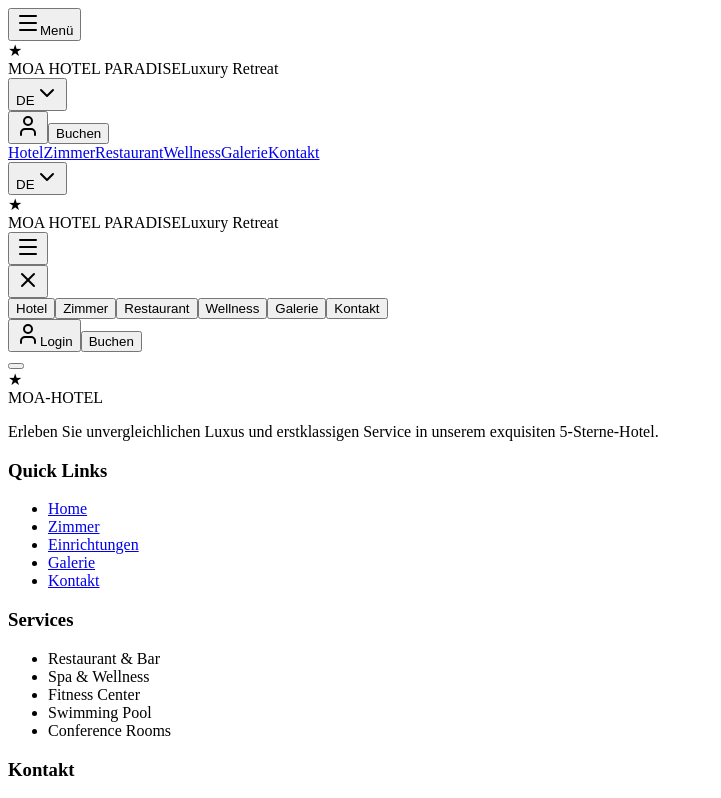
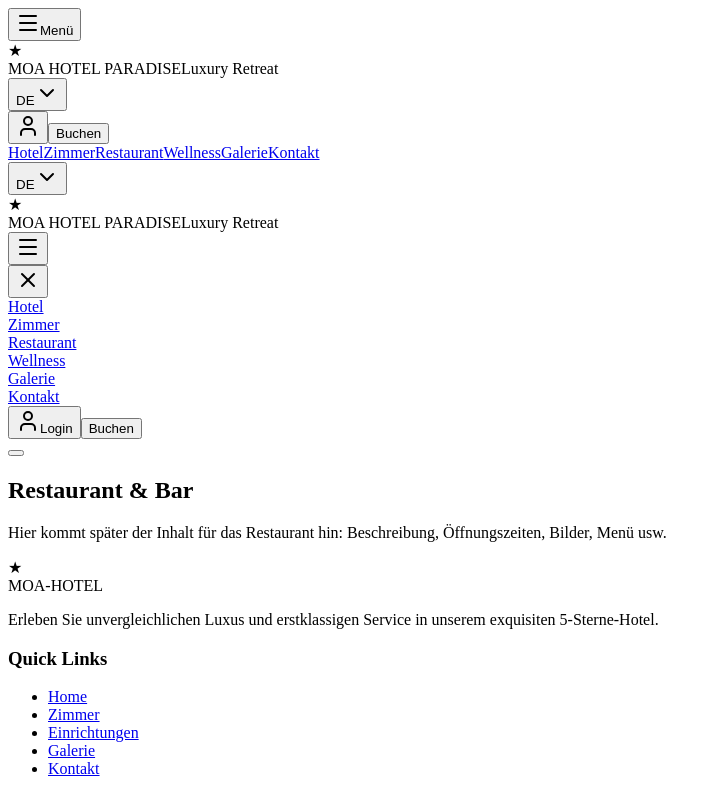
Before and after one commit to MOA-PROJEKT/final-hotel-project, a React (Vite) app in the folder frontend/vite-project/: page /rooms in a window 1280 px wide. Shown: the top 798 px of the page, without its empty margins (0-721 px from the left). Built offline with nearby package versions, Linux system fonts and the light colour scheme; the HTML template or start-up script is replaced by a standard one.

Commit message:
verlinkungen angepasst

```diff
--- a/frontend/vite-project/src/App.jsx
+++ b/frontend/vite-project/src/App.jsx
@@ -4,6 +4,7 @@ import { Routes, Route } from "react-router-dom";
 import Navbar from "./components/layout/Navbar";
 import Footer from "./components/layout/Footer";
 
+// Pages
 import Home from "./pages/Home";
 import Rooms from "./pages/Rooms";
 import Restaurant from "./pages/Restaurant";
@@ -18,17 +19,13 @@ export default function App() {
       <Navbar />
 
       <Routes>
-        {/* Startseite */}
         <Route path="/" element={<Home />} />
-
-        {/* Unterseiten – ihr könnt die später noch füllen */}
         <Route path="/rooms" element={<Rooms />} />
         <Route path="/restaurant" element={<Restaurant />} />
         <Route path="/wellness" element={<Wellness />} />
         <Route path="/gallery" element={<Gallery />} />
         <Route path="/contact" element={<Contact />} />
 
-        {/* Fallback */}
         <Route path="*" element={<NotFound />} />
       </Routes>
 
--- a/frontend/vite-project/src/components/layout/Navbar.jsx
+++ b/frontend/vite-project/src/components/layout/Navbar.jsx
@@ -1,13 +1,14 @@
 import { useEffect, useState } from "react";
+import { NavLink } from "react-router-dom";
 import { Menu, X, User, ChevronDown } from "lucide-react";
 
 const navLinks = [
-  { label: "Hotel", href: "#hotel" },
-  { label: "Zimmer", href: "#rooms" },
-  { label: "Restaurant", href: "#restaurant" },
-  { label: "Wellness", href: "#wellness" },
-  { label: "Galerie", href: "#gallery" },
-  { label: "Kontakt", href: "#contact" },
+  { label: "Hotel", to: "/" },
+  { label: "Zimmer", to: "/rooms" },
+  { label: "Restaurant", to: "/restaurant" },
+  { label: "Wellness", to: "/wellness" },
+  { label: "Galerie", to: "/gallery" },
+  { label: "Kontakt", to: "/contact" },
 ];
 
 const LANGUAGES = ["DE", "EN"];
@@ -146,13 +147,17 @@ export default function Navbar() {
                 <div className="mt-4 border-t border-white/40" />
                 <nav className="flex items-center justify-center gap-14 pt-4 pb-2 text-[13px] uppercase tracking-[0.38em]">
                   {navLinks.map((link) => (
-                    <a
+                    <NavLink
                       key={link.label}
-                      href={link.href}
-                      className="text-white/80 hover:text-white transition-colors"
+                      to={link.to}
+                      className={({ isActive }) =>
+                        `text-white/80 hover:text-white transition-colors ${
+                          isActive ? "text-white" : ""
+                        }`
+                      }
                     >
                       {link.label}
-                    </a>
+                    </NavLink>
                   ))}
                 </nav>
               </div>
@@ -175,13 +180,17 @@ export default function Navbar() {
               {/* Mitte: Navigation */}
               <nav className="flex items-center justify-center gap-10 text-[12px] uppercase tracking-[0.35em]">
                 {navLinks.map((link) => (
-                  <a
+                  <NavLink
                     key={link.label}
-                    href={link.href}
-                    className="text-slate-500 hover:text-slate-900 transition-colors"
+                    to={link.to}
+                    className={({ isActive }) =>
+                      `text-slate-500 hover:text-slate-900 transition-colors ${
+                        isActive ? "text-slate-900" : ""
+                      }`
+                    }
                   >
                     {link.label}
-                  </a>
+                  </NavLink>
                 ))}
               </nav>
 
@@ -232,9 +241,6 @@ export default function Navbar() {
         </div>
       </header>
 
-      {/* WICHTIG: KEIN Platzhalter mehr – damit der Header direkt über dem Bild liegt */}
-      {/* (die alte <div className="h-32 ..."/> hier ist GELÖSCHT */}
-
       {/* OVERLAY-MENÜ (HAMBURGER) */}
       <div
         className={`fixed inset-0 z-50 flex transition-opacity duration-300 ${
@@ -262,19 +268,16 @@ export default function Navbar() {
           {/* Links im Overlay */}
           <nav className="flex-1 overflow-y-auto px-8 pt-20 lg:pt-32 space-y-7 lg:space-y-8 text-[14px] lg:text-[15px] tracking-[0.4em] uppercase">
             {navLinks.map((link) => (
-              <button
+              <NavLink
                 key={link.label}
-                type="button"
-                className="w-full text-left"
-                onClick={() => {
-                  setIsMenuOpen(false);
-                  window.location.hash = link.href.replace("#", "");
-                }}
+                to={link.to}
+                onClick={() => setIsMenuOpen(false)}
+                className="w-full block"
               >
                 <div className="border-b border-white/25 pb-3 pt-1">
                   {link.label}
                 </div>
-              </button>
+              </NavLink>
             ))}
           </nav>
 
--- a/frontend/vite-project/src/pages/Contact.jsx
+++ b/frontend/vite-project/src/pages/Contact.jsx
@@ -2,8 +2,16 @@ import React from 'react'
 
 export default function Contact() {
   return (
-    <div>
-
-    </div>
+     <main className="bg-slate-800 text-white pt-32 min-h-screen">
+      <section className="mx-auto max-w-7xl px-4 py-16">
+        <h1 className="mb-4 text-3xl sm:text-4xl font-semibold">
+          Restaurant &amp; Bar
+        </h1>
+        <p className="max-w-2xl text-base text-white">
+          Hier kommt später der Inhalt für das Restaurant hin: Beschreibung,
+          Öffnungszeiten, Bilder, Menü usw.
+        </p>
+      </section>
+    </main>
   )
 }
--- a/frontend/vite-project/src/pages/Gallery.jsx
+++ b/frontend/vite-project/src/pages/Gallery.jsx
@@ -2,8 +2,16 @@ import React from 'react'
 
 export default function Gallery() {
   return (
-    <div>
-
-    </div>
+    <main className="bg-slate-800 text-white pt-32 min-h-screen">
+      <section className="mx-auto max-w-7xl px-4 py-16">
+        <h1 className="mb-4 text-3xl sm:text-4xl font-semibold">
+          Restaurant &amp; Bar
+        </h1>
+        <p className="max-w-2xl text-base text-white">
+          Hier kommt später der Inhalt für das Restaurant hin: Beschreibung,
+          Öffnungszeiten, Bilder, Menü usw.
+        </p>
+      </section>
+    </main>
   )
 }
--- a/frontend/vite-project/src/pages/Home.jsx
+++ b/frontend/vite-project/src/pages/Home.jsx
@@ -1,4 +1,5 @@
 // src/pages/Home.jsx
+import { Link } from "react-router-dom";
 import HERO from "../assets/images/HERO.jpg";
 import sommer from "../assets/images/sommer.jpg";
 
@@ -22,12 +23,12 @@ export default function Home() {
             </h1>
 
             <div className="mt-10 flex justify-center">
-              <a
-                href="#contact"
+              <Link
+                to="/contact"
                 className="inline-flex items-center justify-center border-2 border-[#c50355] bg-white/5 px-10 py-3 text-xs sm:text-sm font-semibold uppercase tracking-[0.25em] text-[#c50355] backdrop-blur-sm transition hover:bg-[#c50355] hover:text-white"
               >
                 Buchen
-              </a>
+              </Link>
             </div>
           </div>
         </div>
@@ -56,12 +57,12 @@ export default function Home() {
             </p>
 
             <div className="mt-8">
-              <a
-                href="#rooms"
+              <Link
+                to="/rooms"
                 className="inline-flex items-center justify-center rounded-full bg-slate-900 px-7 py-3 text-sm font-medium text-white shadow-sm transition hover:bg-slate-800"
               >
                 Mehr erfahren
-              </a>
+              </Link>
             </div>
           </div>
 
@@ -102,12 +103,12 @@ export default function Home() {
                   Intimate double rooms with warm tones, perfect for weekend
                   escapes and short alpine breaks.
                 </p>
-                <a
-                  href="#contact"
-                  className="text-xs font-medium text-slate-900 underline underline-offset-4"
+                <Link
+                  to="/rooms"
+                  className="inline-flex items-center justify-center rounded-full bg-slate-900 px-7 py-3 text-sm font-medium text-white shadow-sm transition hover:bg-slate-800"
                 >
-                  Check availability
-                </a>
+                  Mehr erfahren
+                </Link>
               </div>
             </article>
 
@@ -177,12 +178,12 @@ export default function Home() {
             </p>
 
             <div className="mt-8">
-              <a
-                href="#restaurant"
+              <Link
+                to="/restaurant"
                 className="inline-flex items-center justify-center rounded-full bg-slate-900 px-7 py-3 text-sm font-medium text-white shadow-sm transition hover:bg-slate-800"
               >
                 Mehr erfahren
-              </a>
+              </Link>
             </div>
           </div>
         </div>
@@ -213,12 +214,12 @@ export default function Home() {
               </p>
 
               <div className="mt-8">
-                <a
-                  href="#wellness"
+                <Link
+                  to="/wellness"
                   className="inline-flex items-center justify-center rounded-full bg-white px-7 py-3 text-sm font-medium text-slate-900 shadow-sm hover:bg-slate-100"
                 >
                   Mehr erfahren
-                </a>
+                </Link>
               </div>
             </div>
 
--- a/frontend/vite-project/src/pages/Restaurant.jsx
+++ b/frontend/vite-project/src/pages/Restaurant.jsx
@@ -1,9 +1,16 @@
-import React from 'react'
-
+// src/pages/Restaurant.jsx
 export default function Restaurant() {
   return (
-    <div>
-
-    </div>
-  )
+  <main className="bg-slate-800 text-white pt-32 min-h-screen">
+      <section className="mx-auto max-w-7xl px-4 py-16">
+        <h1 className="mb-4 text-3xl sm:text-4xl font-semibold">
+          Restaurant &amp; Bar
+        </h1>
+        <p className="max-w-2xl text-base text-white">
+          Hier kommt später der Inhalt für das Restaurant hin: Beschreibung,
+          Öffnungszeiten, Bilder, Menü usw.
+        </p>
+      </section>
+    </main>
+  );
 }
--- a/frontend/vite-project/src/pages/Rooms.jsx
+++ b/frontend/vite-project/src/pages/Rooms.jsx
@@ -2,8 +2,16 @@ import React from 'react'
 
 export default function Rooms() {
   return (
-    <div>
-
-    </div>
+   <main className="bg-slate-800 text-white pt-32 min-h-screen">
+      <section className="mx-auto max-w-7xl px-4 py-16">
+        <h1 className="mb-4 text-3xl sm:text-4xl font-semibold">
+          Restaurant &amp; Bar
+        </h1>
+        <p className="max-w-2xl text-base text-white">
+          Hier kommt später der Inhalt für das Restaurant hin: Beschreibung,
+          Öffnungszeiten, Bilder, Menü usw.
+        </p>
+      </section>
+    </main>
   )
 }
--- a/frontend/vite-project/src/pages/Wellness.jsx
+++ b/frontend/vite-project/src/pages/Wellness.jsx
@@ -2,8 +2,16 @@ import React from 'react'
 
 export default function Wellness() {
   return (
-    <div>
-
-    </div>
+    <main className="bg-slate-800 text-white pt-32 min-h-screen">
+      <section className="mx-auto max-w-7xl px-4 py-16">
+        <h1 className="mb-4 text-3xl sm:text-4xl font-semibold">
+          Restaurant &amp; Bar
+        </h1>
+        <p className="max-w-2xl text-base text-white">
+          Hier kommt später der Inhalt für das Restaurant hin: Beschreibung,
+          Öffnungszeiten, Bilder, Menü usw.
+        </p>
+      </section>
+    </main>
   )
 }
```
